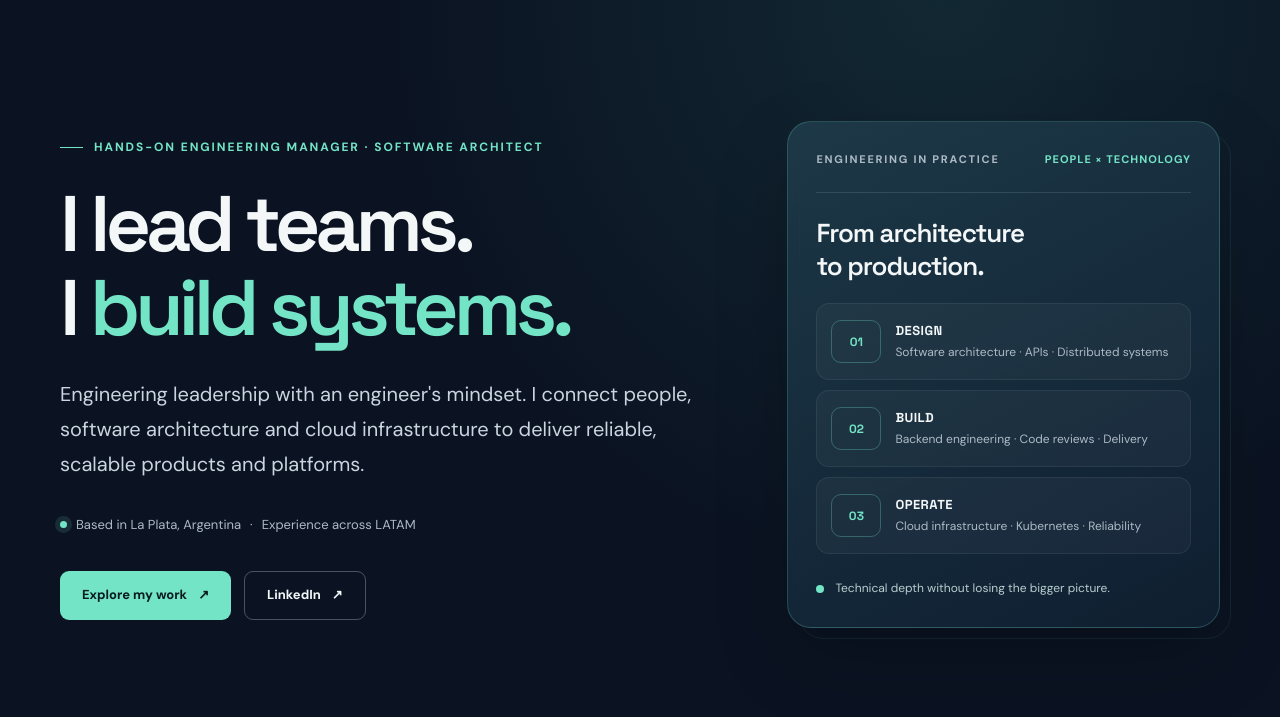
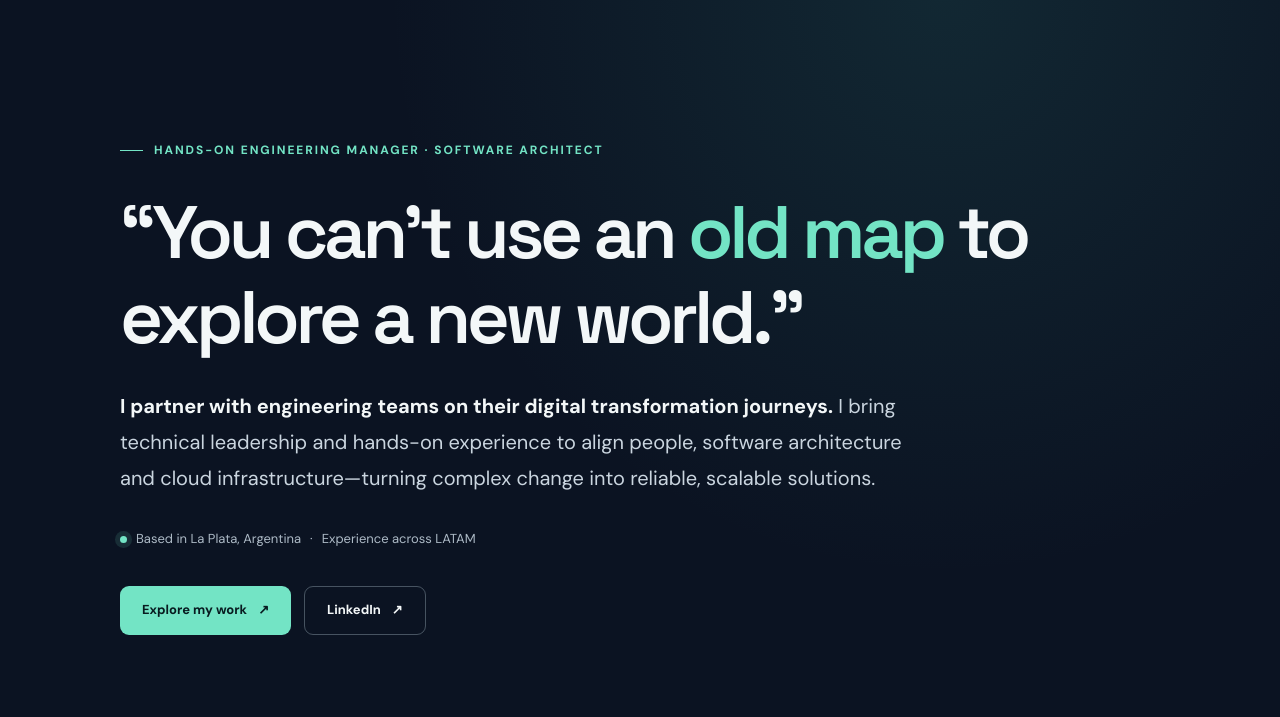
Before and after one commit to avazzano/profile, a plain HTML site: page index.html in a window 1280 px wide. Shown: the part 83-800 px from the top of the page. Drawn offline with Linux system fonts and the light colour scheme.

Commit message:
Refine executive hero with transformation message and remove side panel

```diff
--- a/index.html
+++ b/index.html
@@ -46,11 +46,12 @@
     .menu-button{display:none;background:transparent;border:1px solid var(--line);color:var(--ink);border-radius:11px;padding:8px 13px;cursor:pointer;font-weight:700}
     .eyebrow{display:inline-flex;align-items:center;gap:11px;color:var(--accent);font-size:12px;font-weight:700;letter-spacing:.16em;text-transform:uppercase}
     .eyebrow::before{content:"";width:23px;height:1px;background:var(--accent)}
-    .hero{position:relative;padding:121px 0 100px;overflow:hidden}
-    .hero-grid{display:grid;grid-template-columns:minmax(0,1.28fr) minmax(320px,.85fr);align-items:center;gap:76px}
-    .hero h1{font-family:"Space Grotesk",sans-serif;font-size:clamp(48px,6.15vw,84px);line-height:1.07;letter-spacing:-.066em;font-weight:600;margin:24px 0 26px;max-width:780px}
+    .hero{position:relative;padding:132px 0 110px;overflow:hidden}
+    .hero-grid{display:block;max-width:1040px;margin-left:auto;margin-right:auto}
+    .hero h1{font-family:"Space Grotesk",sans-serif;font-size:clamp(45px,5.8vw,76px);line-height:1.14;letter-spacing:-.058em;font-weight:600;margin:30px 0 28px;max-width:1050px}
     .hero h1 em{font-style:normal;color:var(--accent)}
-    .hero-lead{font-size:clamp(17px,1.65vw,20px);color:#cad5df;line-height:1.75;max-width:690px;margin:0 0 32px}
+    .hero-lead strong{color:var(--ink);font-weight:700}
+    .hero-lead{font-size:clamp(17px,1.6vw,20px);color:#cad5df;line-height:1.8;max-width:800px;margin:0 0 32px}
     .hero-meta{display:flex;align-items:center;gap:9px;color:var(--muted);font-size:13px;margin:0 0 35px}
     .hero-meta .dot{background:var(--accent);border-radius:50%;height:7px;width:7px;box-shadow:0 0 0 5px rgba(115,228,197,.12)}
     .actions{display:flex;flex-wrap:wrap;gap:13px}
@@ -60,17 +61,6 @@
     .btn-primary:hover{background:var(--accent-bright)}
     .btn-outline{border:1px solid rgba(210,230,241,.3);color:var(--ink)}
     .btn-outline:hover{border-color:var(--accent)}
-    .engineering-panel{position:relative;border:1px solid rgba(115,228,197,.22);border-radius:24px;padding:28px;background:linear-gradient(152deg,rgba(30,58,73,.93),rgba(15,31,49,.98));box-shadow:0 30px 75px rgba(0,0,0,.2)}
-    .engineering-panel::after{content:"";position:absolute;inset:11px -12px -12px 11px;border:1px solid rgba(115,228,197,.09);border-radius:24px;z-index:-1}
-    .panel-head{display:flex;justify-content:space-between;align-items:center;gap:12px;color:var(--muted);font-size:11px;font-weight:700;text-transform:uppercase;letter-spacing:.16em;padding-bottom:23px;border-bottom:1px solid var(--line)}
-    .panel-head span:last-child{color:var(--accent);letter-spacing:.09em}
-    .panel-title{font:600 26px/1.25 "Space Grotesk",sans-serif;letter-spacing:-.04em;margin:24px 0 21px}
-    .system-row{display:grid;grid-template-columns:50px 1fr;align-items:center;gap:14px;margin-top:10px;padding:16px 14px;border-radius:13px;background:rgba(255,255,255,.035);border:1px solid rgba(255,255,255,.065)}
-    .system-index{display:grid;place-items:center;border:1px solid rgba(115,228,197,.3);color:var(--accent);border-radius:10px;height:43px;font:700 12px "Space Grotesk",sans-serif}
-    .system-row strong{display:block;font:700 13px "Space Grotesk",sans-serif;letter-spacing:.035em}
-    .system-row small{display:block;color:var(--muted);font-size:12px;line-height:1.5;margin-top:4px}
-    .panel-foot{display:flex;align-items:center;gap:11px;margin-top:24px;color:#b9cece;font-size:12px}
-    .panel-foot::before{content:"";width:8px;height:8px;background:var(--accent);border-radius:50%}
     .stat-strip{display:grid;grid-template-columns:repeat(3,1fr);border-top:1px solid var(--line);border-bottom:1px solid var(--line)}
     .stat{padding:30px 24px;display:flex;gap:16px;align-items:center}
     .stat:first-child{padding-left:0}
@@ -140,8 +130,7 @@
     .footer a:hover{color:var(--accent)}
     @media (max-width:950px){
       .hero{padding:90px 0 78px}
-      .hero-grid{grid-template-columns:1fr;gap:45px}
-      .engineering-panel{max-width:620px}
+      .hero-grid{display:block}
       .about-grid{gap:35px}
       .nav{gap:17px}
       .nav a{font-size:12px}
@@ -157,9 +146,8 @@
       .nav a{font-size:14px;padding:3px 0}
       .nav .nav-contact{text-align:center;padding:9px}
       .hero{padding:77px 0 65px}
-      .hero h1{font-size:clamp(43px,11vw,64px)}
+      .hero h1{font-size:clamp(39px,10vw,61px)}
       .hero-lead{font-size:16px}
-      .engineering-panel{padding:22px}
       .stat-strip{grid-template-columns:1fr}
       .stat{padding:19px 0!important}
       .stat:not(:last-child){border-right:0;border-bottom:1px solid var(--line)}
@@ -216,22 +204,15 @@
       <div class="container hero-grid">
         <div>
           <span class="eyebrow">Hands-on Engineering Manager · Software Architect</span>
-          <h1 id="hero-heading">I lead teams.<br>I <em>build systems.</em></h1>
-          <p class="hero-lead">Engineering leadership with an engineer's mindset. I connect people, software architecture and cloud infrastructure to deliver reliable, scalable products and platforms.</p>
+          <h1 id="hero-heading">“You can't use an <em>old map</em> to explore a new world.”</h1>
+          <p class="hero-lead"><strong>I partner with engineering teams on their digital transformation journeys.</strong> I bring technical leadership and hands-on experience to align people, software architecture and cloud infrastructure—turning complex change into reliable, scalable solutions.</p>
           <p class="hero-meta"><span class="dot" aria-hidden="true"></span>Based in La Plata, Argentina <span aria-hidden="true">·</span> Experience across LATAM</p>
           <div class="actions">
             <a class="btn btn-primary" href="#experience">Explore my work <span aria-hidden="true">↗</span></a>
             <a class="btn btn-outline" href="https://www.linkedin.com/in/andres-vazzano/" target="_blank" rel="noopener noreferrer">LinkedIn <span aria-hidden="true">↗</span></a>
           </div>
         </div>
-        <aside class="engineering-panel" aria-label="My engineering approach">
-          <div class="panel-head"><span>Engineering in practice</span><span>People × Technology</span></div>
-          <h2 class="panel-title">From architecture<br>to production.</h2>
-          <div class="system-row"><span class="system-index">01</span><div><strong>DESIGN</strong><small>Software architecture · APIs · Distributed systems</small></div></div>
-          <div class="system-row"><span class="system-index">02</span><div><strong>BUILD</strong><small>Backend engineering · Code reviews · Delivery</small></div></div>
-          <div class="system-row"><span class="system-index">03</span><div><strong>OPERATE</strong><small>Cloud infrastructure · Kubernetes · Reliability</small></div></div>
-          <div class="panel-foot">Technical depth without losing the bigger picture.</div>
-        </aside>
+
       </div>
     </section>
 
```
